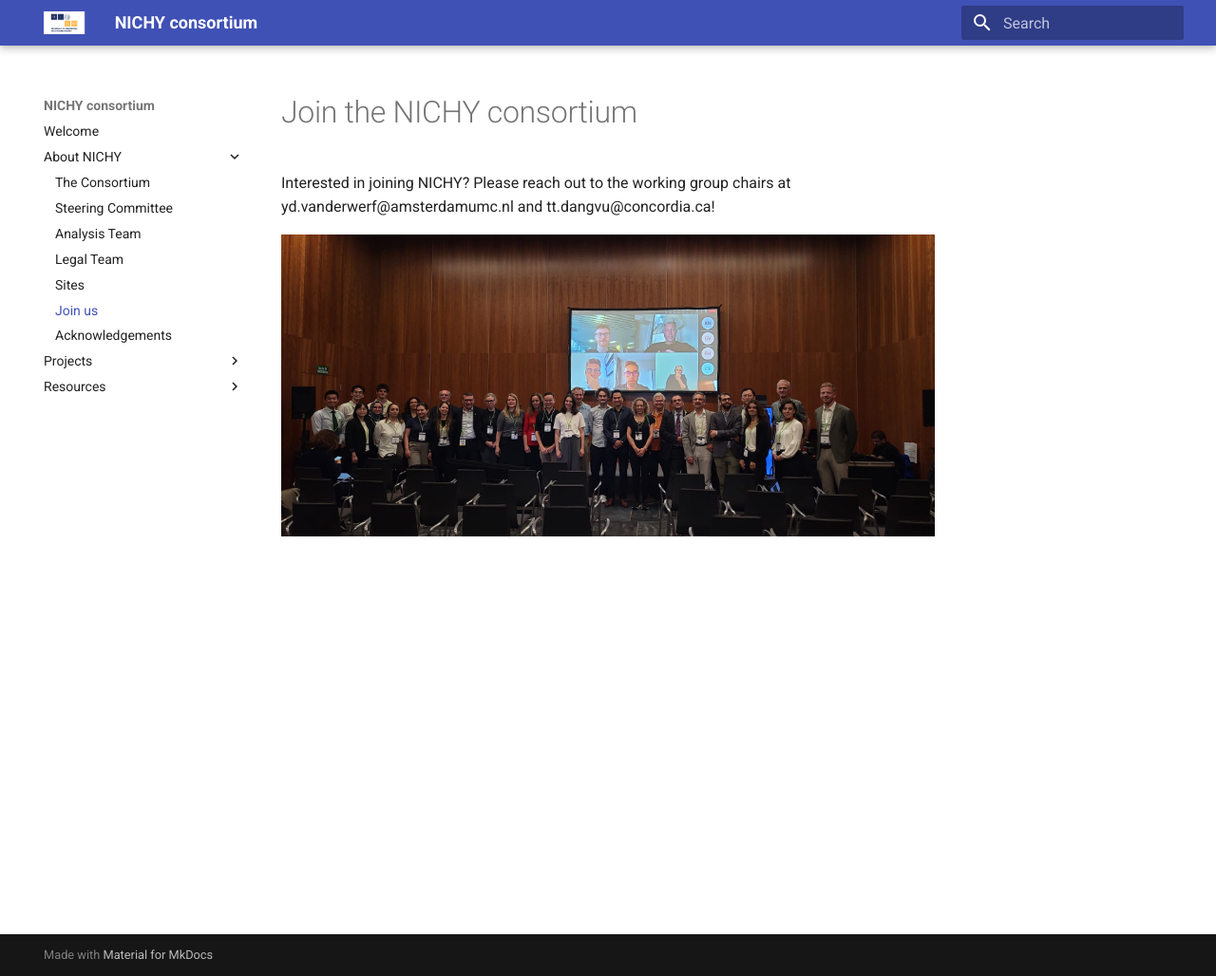
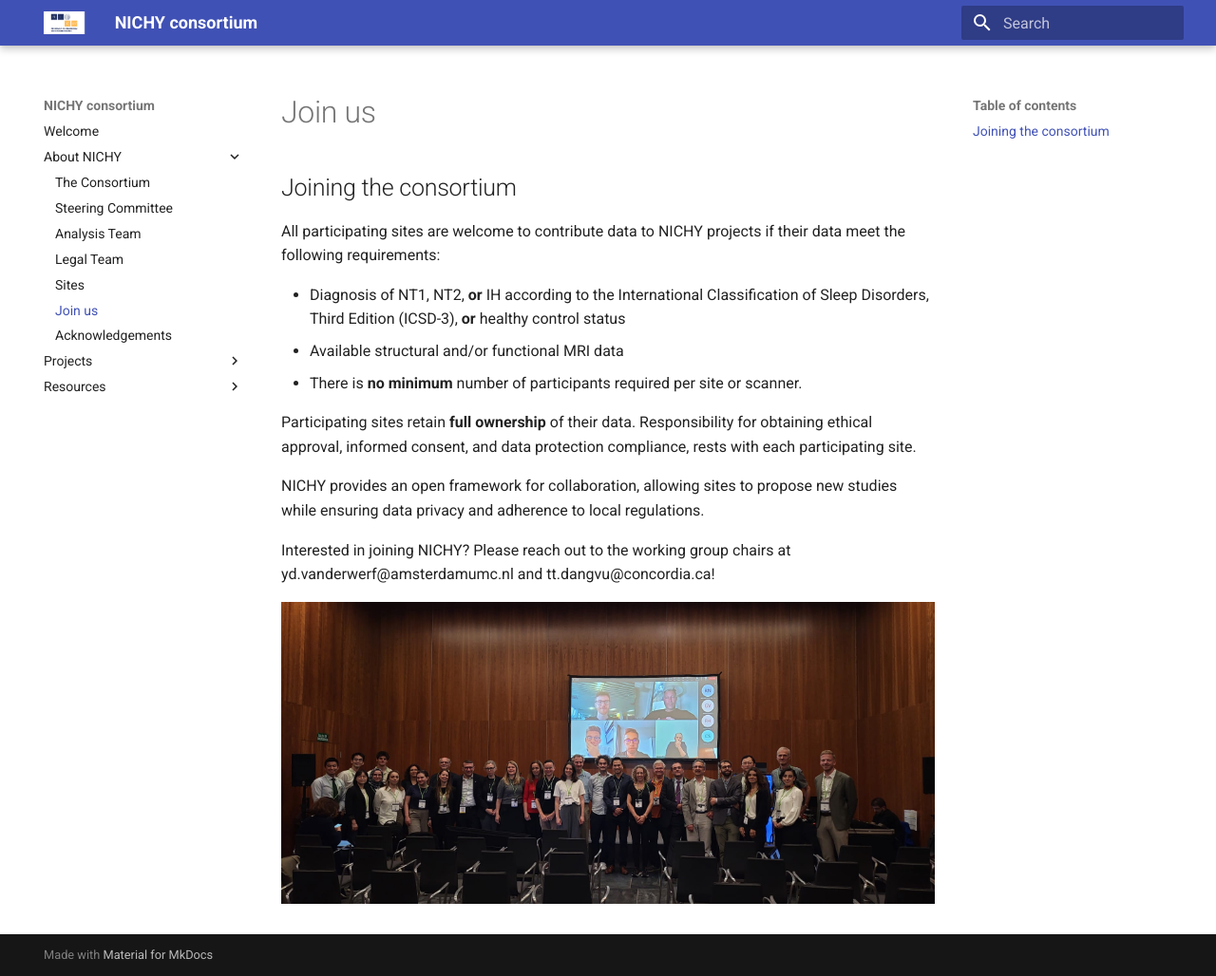
Before and after one commit to nichy-consortium/nichy, an MkDocs documentation site: the page built from docs/working_group/join_us.md, in a window 1280 px wide and 1028 px high. Shown: the whole window at 95% size. Built offline with MkDocs 1.6.1 and Material for MkDocs 9.7.7, drawn with Linux system fonts in a browser that asks for light colours.

Commit message:
Update join_us.md

```diff
--- a/docs/working_group/join_us.md
+++ b/docs/working_group/join_us.md
@@ -1,4 +1,13 @@
-# Join the NICHY consortium
+## Joining the consortium
+All participating sites are welcome to contribute data to NICHY projects if their data meet the following requirements:
+
+- Diagnosis of NT1, NT2, **or** IH according to the International Classification of Sleep Disorders, Third Edition (ICSD-3), **or** healthy control status
+- Available structural and/or functional MRI data
+- There is **no minimum** number of participants required per site or scanner.
+
+Participating sites retain **full ownership** of their data. Responsibility for obtaining ethical approval, informed consent, and data protection compliance, rests with each participating site.
+
+NICHY provides an open framework for collaboration, allowing sites to propose new studies while ensuring data privacy and adherence to local regulations.
 
 Interested in joining NICHY? Please reach out to the working group chairs at yd.vanderwerf@amsterdamumc.nl and tt.dangvu@concordia.ca!
 
```
